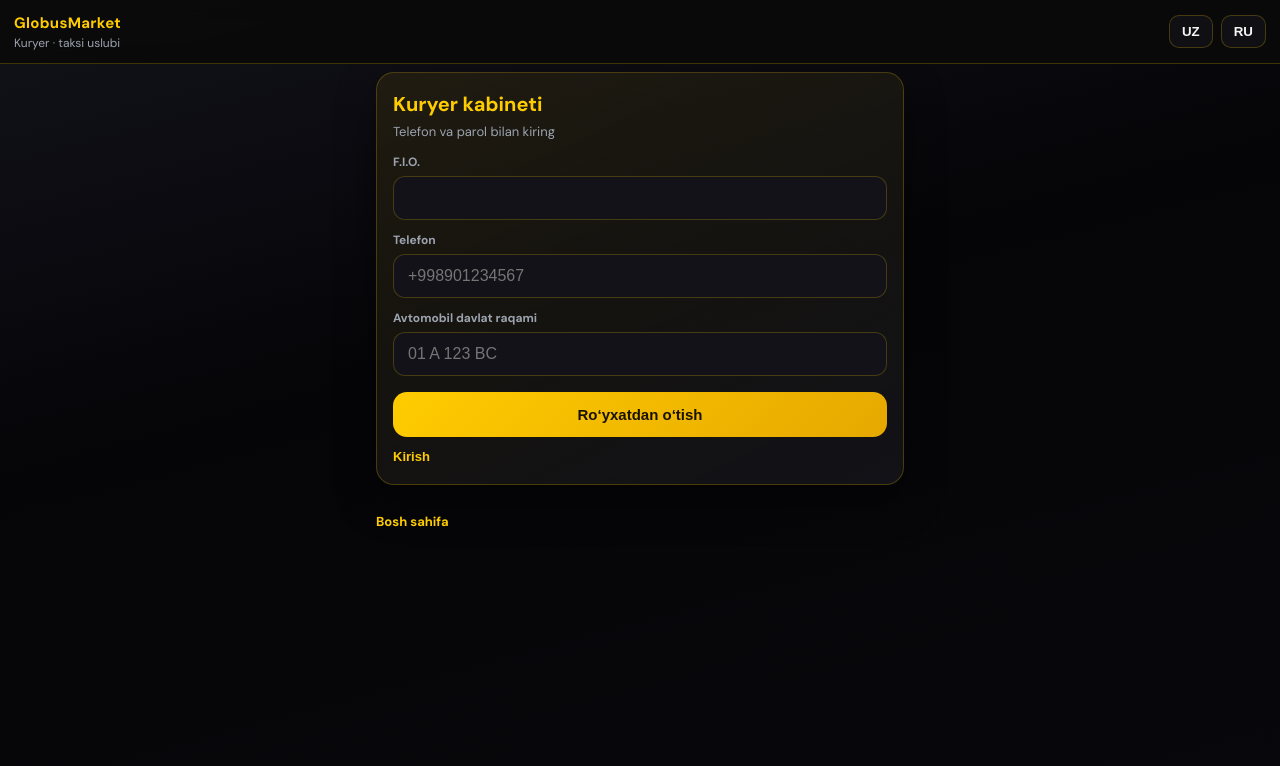
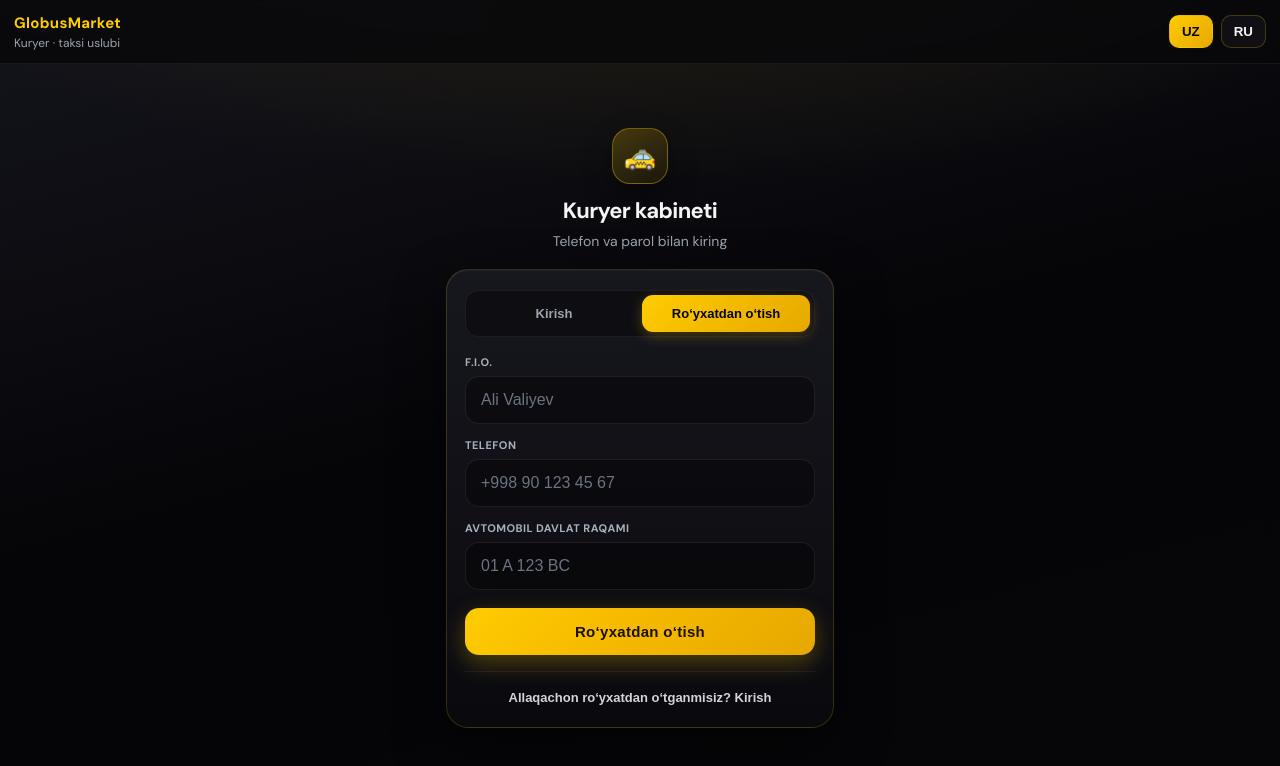
Before and after one commit to davlatbekkhasanov-spec/dalion-mobile-app, a website: page courier-portal.html in a window 1280 px wide. Both pictures are taken after a click on the button "Ro‘yxatdan o‘tish". Drawn offline with Linux system fonts and the light colour scheme.

Commit message:
ui(courier): polish taxi-style login, remove home link

```diff
--- a/courier-portal.html
+++ b/courier-portal.html
@@ -327,62 +327,161 @@
       font-weight: 800;
       cursor: pointer;
     }
-    .auth-wrap { padding-top: 8px; }
+    body.mode-auth {
+      background:
+        radial-gradient(ellipse 120% 80% at 50% -20%, rgba(255, 204, 0, 0.12), transparent 55%),
+        linear-gradient(165deg, #14141c 0%, var(--black) 50%, #060608 100%);
+    }
+    body.mode-auth .bar {
+      border-bottom-color: rgba(255, 255, 255, 0.06);
+      background: rgba(8, 8, 10, 0.82);
+    }
+    .lang button.on {
+      color: var(--black);
+      background: linear-gradient(135deg, var(--gold), var(--gold2));
+      border-color: transparent;
+    }
+    .auth-wrap {
+      padding: 20px 16px 28px;
+      min-height: calc(100dvh - 64px);
+      display: flex;
+      flex-direction: column;
+      justify-content: center;
+      max-width: 420px;
+    }
+    .auth-hero {
+      text-align: center;
+      margin-bottom: 18px;
+    }
+    .auth-hero-icon {
+      width: 56px;
+      height: 56px;
+      margin: 0 auto 12px;
+      border-radius: 18px;
+      display: grid;
+      place-items: center;
+      font-size: 26px;
+      background: linear-gradient(145deg, rgba(255, 204, 0, 0.22), rgba(255, 204, 0, 0.06));
+      border: 1px solid rgba(255, 204, 0, 0.35);
+      box-shadow: 0 12px 28px rgba(0, 0, 0, 0.35);
+    }
+    .auth-hero h2 {
+      margin: 0 0 6px;
+      font-size: 22px;
+      font-weight: 800;
+      letter-spacing: -0.03em;
+      color: var(--txt);
+    }
+    .auth-hero p { margin: 0; font-size: 14px; color: var(--muted); line-height: 1.45; }
     .auth-card {
-      border-radius: var(--radius);
-      border: 1px solid var(--line);
-      padding: 18px 16px;
-      background: linear-gradient(155deg, rgba(255, 204, 0, 0.08), rgba(18, 18, 24, 0.98));
-      box-shadow: var(--shadow);
-    }
-    .auth-card h2 { margin: 0 0 6px; font-size: 20px; color: var(--gold); }
-    .auth-tabs { display: flex; gap: 8px; margin-bottom: 14px; }
+      border-radius: 22px;
+      border: 1px solid rgba(255, 204, 0, 0.18);
+      padding: 20px 18px 18px;
+      background: linear-gradient(180deg, rgba(24, 24, 32, 0.95), rgba(10, 10, 14, 0.98));
+      box-shadow: 0 20px 50px rgba(0, 0, 0, 0.5), inset 0 1px 0 rgba(255, 255, 255, 0.04);
+    }
+    .auth-tabs {
+      display: flex;
+      gap: 4px;
+      margin-bottom: 18px;
+      padding: 4px;
+      border-radius: 14px;
+      background: rgba(0, 0, 0, 0.35);
+      border: 1px solid rgba(255, 255, 255, 0.06);
+    }
     .auth-tabs button {
       flex: 1;
-      border: 1px solid var(--line);
-      background: var(--ink);
+      border: none;
+      background: transparent;
       color: var(--muted);
-      border-radius: 12px;
-      padding: 10px;
+      border-radius: 11px;
+      padding: 11px 10px;
       font-weight: 800;
+      font-size: 13px;
       cursor: pointer;
-    }
-    .auth-tabs button.on { color: var(--gold); border-color: rgba(255, 204, 0, 0.45); background: rgba(255, 204, 0, 0.1); }
-    .auth-field { margin-top: 12px; }
-    .auth-field label { display: block; font-size: 12px; color: var(--muted); margin-bottom: 6px; font-weight: 700; }
+      transition: background 0.2s, color 0.2s;
+    }
+    .auth-tabs button.on {
+      color: var(--black);
+      background: linear-gradient(135deg, var(--gold), var(--gold2));
+      box-shadow: 0 4px 14px rgba(255, 204, 0, 0.25);
+    }
+    .auth-field { margin-top: 14px; }
+    .auth-field label {
+      display: block;
+      font-size: 11px;
+      color: #a8b0bd;
+      margin-bottom: 7px;
+      font-weight: 700;
+      letter-spacing: 0.04em;
+      text-transform: uppercase;
+    }
     .auth-field input {
       width: 100%;
-      border: 1px solid var(--line);
-      border-radius: 12px;
-      padding: 12px 14px;
-      background: var(--surface);
+      border: 1px solid rgba(255, 255, 255, 0.08);
+      border-radius: 14px;
+      padding: 14px 15px;
+      background: rgba(0, 0, 0, 0.35);
       color: var(--txt);
       font-size: 16px;
+      transition: border-color 0.2s, box-shadow 0.2s;
+    }
+    .auth-field input::placeholder { color: #6b7280; }
+    .auth-field input:focus {
+      outline: none;
+      border-color: rgba(255, 204, 0, 0.55);
+      box-shadow: 0 0 0 3px rgba(255, 204, 0, 0.12);
     }
     .auth-main {
       width: 100%;
-      margin-top: 16px;
+      margin-top: 18px;
       border: none;
       border-radius: 14px;
-      padding: 14px;
+      padding: 15px 16px;
       font-weight: 800;
       font-size: 15px;
+      letter-spacing: 0.02em;
       cursor: pointer;
-      background: linear-gradient(135deg, var(--gold), var(--gold2));
+      background: linear-gradient(135deg, var(--gold) 0%, #f5b800 48%, var(--gold2) 100%);
       color: #1a1200;
+      box-shadow: 0 8px 24px rgba(255, 204, 0, 0.28);
+      transition: transform 0.15s, box-shadow 0.15s;
+    }
+    .auth-main:active { transform: scale(0.98); }
+    .auth-links {
+      display: flex;
+      flex-direction: column;
+      gap: 10px;
+      margin-top: 16px;
+      padding-top: 14px;
+      border-top: 1px solid rgba(255, 255, 255, 0.06);
     }
     .auth-link {
-      display: inline-block;
-      margin-top: 12px;
-      color: var(--gold);
+      display: block;
+      width: 100%;
+      text-align: center;
+      color: #d4d4d8;
       font-size: 13px;
-      font-weight: 700;
+      font-weight: 600;
       cursor: pointer;
       background: none;
       border: none;
-      padding: 0;
-    }
-    .auth-err { color: #fca5a5; font-size: 13px; margin-top: 10px; display: none; }
+      padding: 4px 0;
+      transition: color 0.15s;
+    }
+    .auth-link:hover { color: var(--gold); }
+    .auth-link.accent { color: var(--gold); font-weight: 700; }
+    .auth-err {
+      color: #fecaca;
+      font-size: 13px;
+      margin-top: 12px;
+      padding: 10px 12px;
+      border-radius: 10px;
+      background: rgba(239, 68, 68, 0.12);
+      border: 1px solid rgba(239, 68, 68, 0.25);
+      display: none;
+      line-height: 1.4;
+    }
     .pending-banner {
       margin-bottom: 12px;
       padding: 12px 14px;
@@ -408,41 +507,50 @@
   </div>
 
   <div id="auth" class="wrap auth-wrap">
+    <div class="auth-hero">
+      <div class="auth-hero-icon" aria-hidden="true">🚕</div>
+      <h2 id="authTitle">Kuryer kabineti</h2>
+      <p id="authHint">Telefon va parol bilan kiring</p>
+    </div>
     <div class="auth-card">
-      <h2 id="authTitle">Kuryer</h2>
-      <p class="muted" id="authHint" style="margin:0;"></p>
-      <div id="authViewLogin">
+      <div id="authTabsWrap">
         <div class="auth-tabs">
           <button type="button" class="on" id="tabLogin" data-tab="login">Kirish</button>
           <button type="button" id="tabRegister" data-tab="register">Ro‘yxatdan o‘tish</button>
         </div>
+      </div>
+      <div id="authViewLogin">
         <div class="auth-field">
           <label for="loginPhone" id="lblLoginPhone">Telefon</label>
-          <input id="loginPhone" type="tel" inputmode="tel" autocomplete="tel" placeholder="+998901234567" />
+          <input id="loginPhone" type="tel" inputmode="tel" autocomplete="tel" placeholder="+998 90 123 45 67" />
         </div>
         <div class="auth-field">
           <label for="loginPassword" id="lblLoginPassword">Parol</label>
-          <input id="loginPassword" type="password" autocomplete="current-password" />
+          <input id="loginPassword" type="password" autocomplete="current-password" placeholder="••••••••" />
         </div>
         <button type="button" class="auth-main" id="loginBtn">Kirish</button>
-        <button type="button" class="auth-link" id="smsLoginLink">SMS orqali kirish</button>
+        <div class="auth-links">
+          <button type="button" class="auth-link accent" id="smsLoginLink">SMS orqali kirish</button>
           <button type="button" class="auth-link" id="forgotLink">Parolni unutdingizmi?</button>
+        </div>
       </div>
       <div id="authViewRegister" style="display:none;">
         <div class="auth-field">
           <label for="regFullName" id="lblRegName">F.I.O.</label>
-          <input id="regFullName" type="text" autocomplete="name" />
+          <input id="regFullName" type="text" autocomplete="name" placeholder="Ali Valiyev" />
         </div>
         <div class="auth-field">
           <label for="regPhone" id="lblRegPhone">Telefon</label>
-          <input id="regPhone" type="tel" inputmode="tel" autocomplete="tel" placeholder="+998901234567" />
+          <input id="regPhone" type="tel" inputmode="tel" autocomplete="tel" placeholder="+998 90 123 45 67" />
         </div>
         <div class="auth-field">
           <label for="regPlate" id="lblRegPlate">Avtomobil davlat raqami</label>
           <input id="regPlate" type="text" autocomplete="off" placeholder="01 A 123 BC" />
         </div>
         <button type="button" class="auth-main" id="registerBtn">Ro‘yxatdan o‘tish</button>
-        <button type="button" class="auth-link" id="backToLoginFromReg">Kirish</button>
+        <div class="auth-links">
+          <button type="button" class="auth-link" id="backToLoginFromReg">Allaqachon ro‘yxatdan o‘tganmisiz? Kirish</button>
+        </div>
       </div>
       <div id="authViewSms" style="display:none;">
         <p class="muted" id="smsPhoneDisplay"></p>
@@ -451,8 +559,10 @@
           <input id="smsCode" type="text" inputmode="numeric" maxlength="8" autocomplete="one-time-code" />
         </div>
         <button type="button" class="auth-main" id="smsVerifyBtn">Tasdiqlash</button>
-        <button type="button" class="auth-link" id="smsResendBtn">Kodni qayta yuborish</button>
+        <div class="auth-links">
+          <button type="button" class="auth-link accent" id="smsResendBtn">Kodni qayta yuborish</button>
           <button type="button" class="auth-link" id="backFromSms">Orqaga</button>
+        </div>
       </div>
       <div id="authViewSetPassword" style="display:none;">
         <div class="auth-field">
@@ -483,11 +593,12 @@
           <input id="forgotPasswordConfirm" type="password" autocomplete="new-password" />
         </div>
         <button type="button" class="auth-main" id="forgotActionBtn">SMS yuborish</button>
-        <button type="button" class="auth-link" id="backFromForgot">Kirish</button>
+        <div class="auth-links">
+          <button type="button" class="auth-link" id="backFromForgot">Kirishga qaytish</button>
+        </div>
       </div>
       <p class="auth-err" id="authErr"></p>
     </div>
-    <p style="margin-top:16px;"><a href="/" id="gateShop" class="auth-link" style="text-decoration:none;">Bosh sahifa</a></p>
   </div>
 
   <div id="app" class="wrap" style="display:none;">
@@ -600,8 +711,14 @@
         phone: 'Telefon',
         password: 'Parol',
         login: 'Kirish',
-        smsLogin: 'SMS orqali kirish (birinchi kirish)',
+        smsLogin: 'SMS orqali kirish',
         forgot: 'Parolni unutdingizmi?',
+        backLoginReg: 'Allaqachon ro‘yxatdan o‘tganmisiz? Kirish',
+        backForgot: 'Kirishga qaytish',
+        authHintRegister: 'F.I.O., telefon va mashina raqami bilan ro‘yxatdan o‘ting',
+        authHintSms: 'Telefoningizga kelgan SMS kodni kiriting',
+        authHintSetPw: 'Keyingi kirishlar uchun parol o‘rnating',
+        authHintForgot: 'Telefon orqali parolni tiklang',
         fullName: 'F.I.O.',
         vehiclePlate: 'Avtomobil davlat raqami',
         register: 'Ro‘yxatdan o‘tish',
@@ -651,8 +768,14 @@
         phone: 'Телефон',
         password: 'Пароль',
         login: 'Войти',
-        smsLogin: 'Вход по SMS (первый раз)',
+        smsLogin: 'Вход по SMS',
         forgot: 'Забыли пароль?',
+        backLoginReg: 'Уже зарегистрированы? Войти',
+        backForgot: 'Вернуться ко входу',
+        authHintRegister: 'Регистрация: ФИО, телефон и гос. номер',
+        authHintSms: 'Введите код из SMS',
+        authHintSetPw: 'Задайте пароль для следующих входов',
+        authHintForgot: 'Восстановление пароля по SMS',
         fullName: 'Ф.И.О.',
         vehiclePlate: 'Гос. номер авто',
         register: 'Зарегистрироваться',
@@ -861,8 +984,10 @@
       setText('lblForgotCode', 'smsCode');
       setText('lblForgotPassword', 'newPassword');
       setText('lblForgotPasswordConfirm', 'confirmPassword');
-      setText('backFromForgot', 'backLogin');
-      setText('gateShop', 'shop');
+      setText('backToLoginFromReg', 'backLoginReg');
+      setText('backFromForgot', 'backForgot');
+      document.getElementById('langUz')?.classList.toggle('on', lang === 'uz');
+      document.getElementById('langRu')?.classList.toggle('on', lang === 'ru');
       const fb = document.getElementById('forgotActionBtn');
       if (fb) {
         fb.textContent =
@@ -897,22 +1022,45 @@
     }
 
     function showAuthView(name) {
-      document.getElementById('auth').style.display = 'block';
+      document.body.classList.add('mode-auth');
+      document.getElementById('auth').style.display = 'flex';
       document.getElementById('app').style.display = 'none';
       document.getElementById('logoutBtn').style.display = 'none';
+      const tabsWrap = document.getElementById('authTabsWrap');
+      const showTabs = name === 'login' || name === 'register';
+      if (tabsWrap) tabsWrap.style.display = showTabs ? 'block' : 'none';
       ['authViewLogin', 'authViewRegister', 'authViewSms', 'authViewSetPassword', 'authViewForgot'].forEach((id) => {
         const el = document.getElementById(id);
         if (el) el.style.display = 'none';
       });
+      if (name === 'login') {
+        document.getElementById('tabLogin')?.classList.add('on');
+        document.getElementById('tabRegister')?.classList.remove('on');
+        const lv = document.getElementById('authViewLogin');
+        if (lv) lv.style.display = 'block';
+      } else if (name === 'register') {
+        document.getElementById('tabRegister')?.classList.add('on');
+        document.getElementById('tabLogin')?.classList.remove('on');
+        const rv = document.getElementById('authViewRegister');
+        if (rv) rv.style.display = 'block';
+      } else {
         const map = {
-        login: 'authViewLogin',
-        register: 'authViewRegister',
           sms: 'authViewSms',
           setPassword: 'authViewSetPassword',
           forgot: 'authViewForgot'
         };
-      const target = document.getElementById(map[name] || 'authViewLogin');
+        const target = document.getElementById(map[name]);
         if (target) target.style.display = 'block';
+      }
+      const hintKeys = {
+        login: 'authHintLogin',
+        register: 'authHintRegister',
+        sms: 'authHintSms',
+        setPassword: 'authHintSetPw',
+        forgot: 'authHintForgot'
+      };
+      const hintEl = document.getElementById('authHint');
+      if (hintEl) hintEl.textContent = tr(hintKeys[name] || 'authHintLogin');
       showAuthErr('');
       applyAuthLang();
     }
@@ -961,6 +1109,7 @@
     async function openMainApp(app) {
       profile = app || profile;
       if (!profile) return;
+      document.body.classList.remove('mode-auth');
       document.getElementById('auth').style.display = 'none';
       document.getElementById('app').style.display = 'block';
       document.getElementById('logoutBtn').style.display = 'block';
@@ -1349,20 +1498,10 @@
       showAuthView('login');
     };
 
-    document.getElementById('tabLogin').onclick = () => {
-      document.getElementById('tabLogin').classList.add('on');
-      document.getElementById('tabRegister').classList.remove('on');
-      document.getElementById('authViewLogin').style.display = 'block';
-      document.getElementById('authViewRegister').style.display = 'none';
-    };
-    document.getElementById('tabRegister').onclick = () => {
-      document.getElementById('tabRegister').classList.add('on');
-      document.getElementById('tabLogin').classList.remove('on');
-      document.getElementById('authViewLogin').style.display = 'none';
-      document.getElementById('authViewRegister').style.display = 'block';
-    };
-    document.getElementById('backToLoginFromReg').onclick = () => document.getElementById('tabLogin').click();
-    document.getElementById('backFromSms').onclick = () => document.getElementById('tabLogin').click();
+    document.getElementById('tabLogin').onclick = () => showAuthView('login');
+    document.getElementById('tabRegister').onclick = () => showAuthView('register');
+    document.getElementById('backToLoginFromReg').onclick = () => showAuthView('login');
+    document.getElementById('backFromSms').onclick = () => showAuthView('login');
     document.getElementById('backFromForgot').onclick = () => {
       forgotStep = 'phone';
       document.getElementById('forgotCodeWrap').style.display = 'none';
```
Lines whose indentation alone changed are shown as unchanged.
